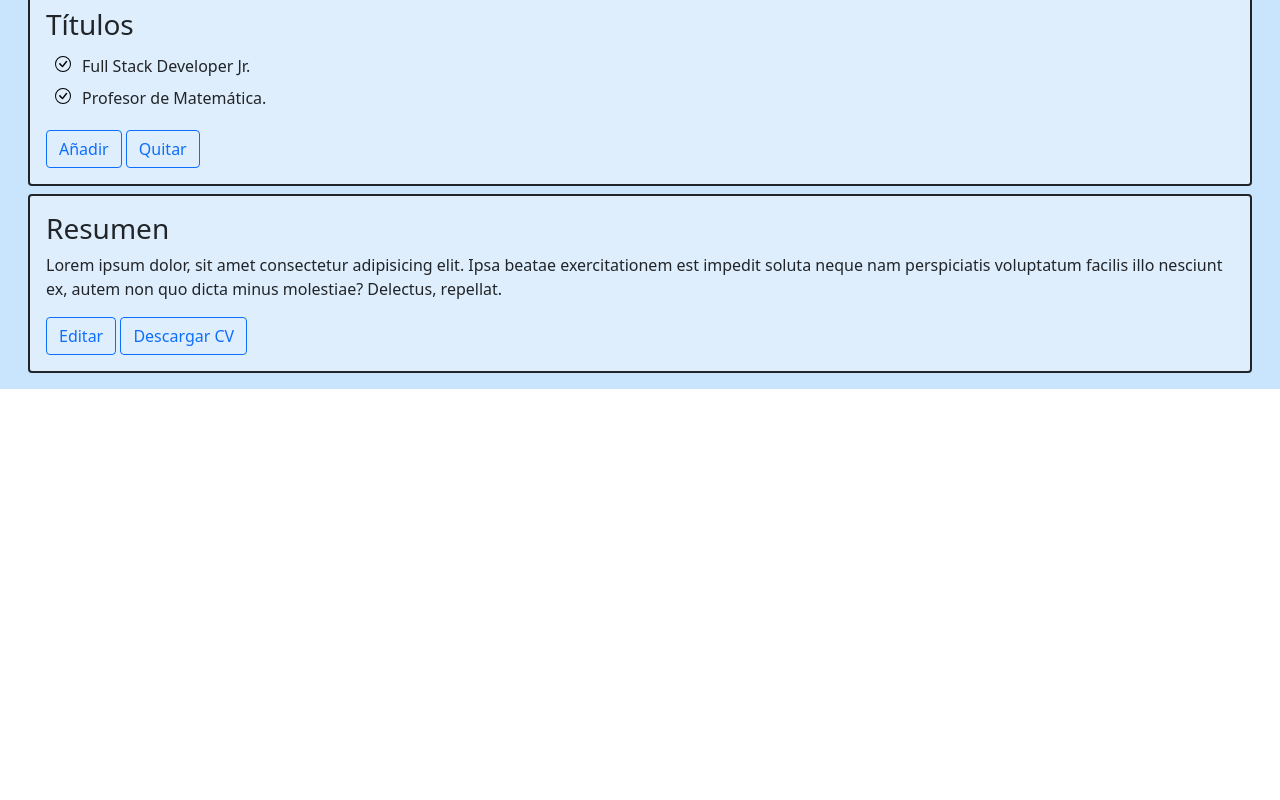
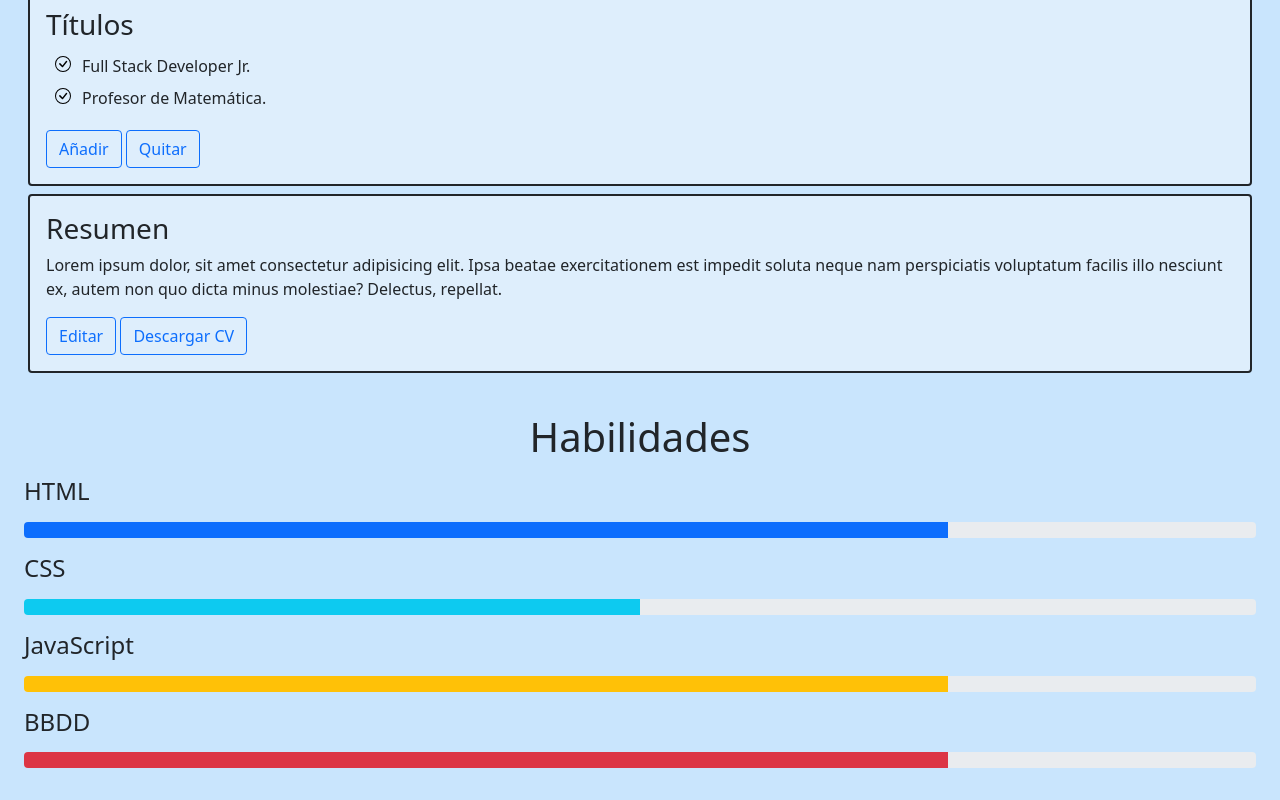
Before and after one commit to Darioqp/maquetaArgPrograma, a plain HTML site: page index.html in a window 1280 px wide. Shown: the part 587-1387 px from the top of the page. Before the commit the page ends 976 px from the top, so only its background shows below. Drawn offline with nearby package versions, Linux system fonts and the light colour scheme.

Commit message:
se creo la seccion habilidades

```diff
--- a/index.html
+++ b/index.html
@@ -58,7 +58,7 @@
                 >
               </li>
               <li class="nav-item">
-                <a class="nav-link" href="#">Habilidades</a>
+                <a class="nav-link" href="#habilidades">Habilidades</a>
               </li>
               <li class="nav-item">
                 <a class="nav-link" href="#">Proyectos</a>
@@ -158,12 +158,30 @@
       </div>
     </div>
 
+    <!-- Seccion Habilidades -->
 
-    <!-- <div class="container-fluid position-relative" style="height: 8rem;">
-      <h3 class="position-absolute top-50 start-0 mt-2 ms-2">Dario Ezequiel Kupec</h3>
-      <p>Programador Web FullSatck JR.</p>
-      <p>Profesor de Matemática (UNC)</p>
-    </div> -->
+    <div class="container-fluid py-3 px-4" style="background-color: rgb(201, 229, 253);">
+      <h2 id="habilidades" class="text-center p-2 h1">Habilidades</h2>
+
+      <!-- barras de progreso -->
+
+      <h4>HTML</h4>
+      <div class="progress my-3">
+        <div class="progress-bar bg-primary" role="progressbar" style="width: 75%" aria-valuenow="75" aria-valuemin="0" aria-valuemax="100"></div>
+      </div>
+      <h4>CSS</h4>
+      <div class="progress my-3">
+        <div class="progress-bar bg-info" role="progressbar" style="width: 50%" aria-valuenow="50" aria-valuemin="0" aria-valuemax="100"></div>
+      </div>
+      <h4>JavaScript</h4>
+      <div class="progress my-3">
+        <div class="progress-bar bg-warning" role="progressbar" style="width: 75%" aria-valuenow="75" aria-valuemin="0" aria-valuemax="100"></div>
+      </div>
+      <h4>BBDD</h4>
+      <div class="progress my-3">
+        <div class="progress-bar bg-danger" role="progressbar" style="width: 75%" aria-valuenow="75" aria-valuemin="0" aria-valuemax="100"></div>
+      </div>
+    </div>
 
 
 
```
